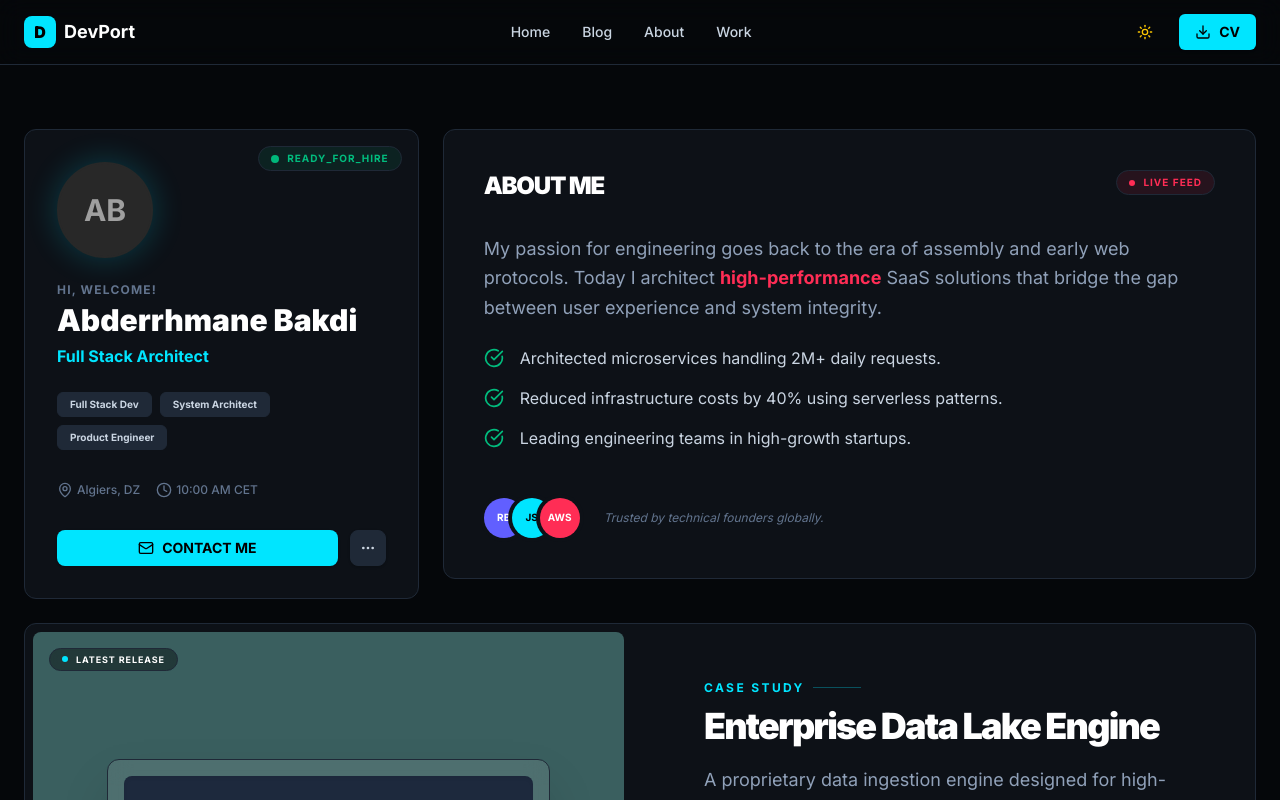
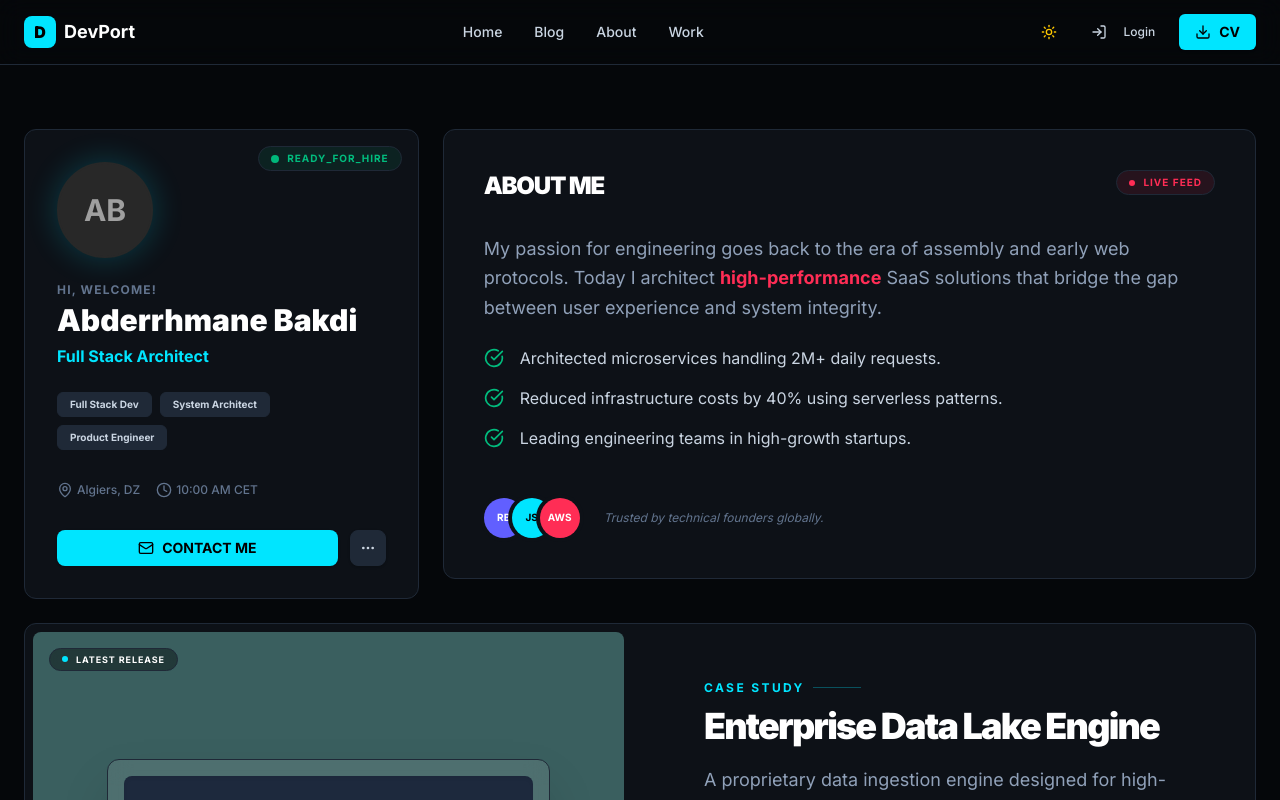
Before and after one commit to ABakdi/DevPort, a Next.js app: page / in a window 1280 px wide. Shown: the top 800 px of the page. Built offline with nearby package versions, Linux system fonts and the light colour scheme.

Commit message:
feat: add Login button to navbar
- Add Login link to navbar for admin access
- Include Login icon from lucide-react
- Positioned next to theme toggle and CV button

```diff
--- a/components/home/navbar.tsx
+++ b/components/home/navbar.tsx
@@ -3,7 +3,7 @@
 import Link from "next/link"
 import { useState, useEffect } from "react"
 import { motion } from "framer-motion"
-import { Menu, X, Sun, Moon, Download } from "lucide-react"
+import { Menu, X, Sun, Moon, Download, LogIn } from "lucide-react"
 import { Button } from "@/components/ui/button"
 import { useTheme } from "@/lib/theme-provider"
 
@@ -61,7 +61,7 @@ export function Navbar() {
           ))}
         </div>
 
-        <div className="flex items-center gap-4">
+        <div className="flex items-center gap-3">
           <Button
             variant="ghost"
             size="icon"
@@ -74,6 +74,12 @@ export function Navbar() {
             ) : (
               <Moon className="h-5 w-5 text-slate-600" />
             )}
+          </Button>
+          <Button variant="ghost" size="sm" asChild className="hidden lg:flex text-slate-700 dark:text-slate-300">
+            <Link href="/admin/login">
+              <LogIn className="h-4 w-4 mr-2" />
+              Login
+            </Link>
           </Button>
           <Button className="gap-2 bg-[#00E5FF] hover:scale-105 transition-transform text-black font-bold text-sm" asChild>
             <Link href="/cv">
```
